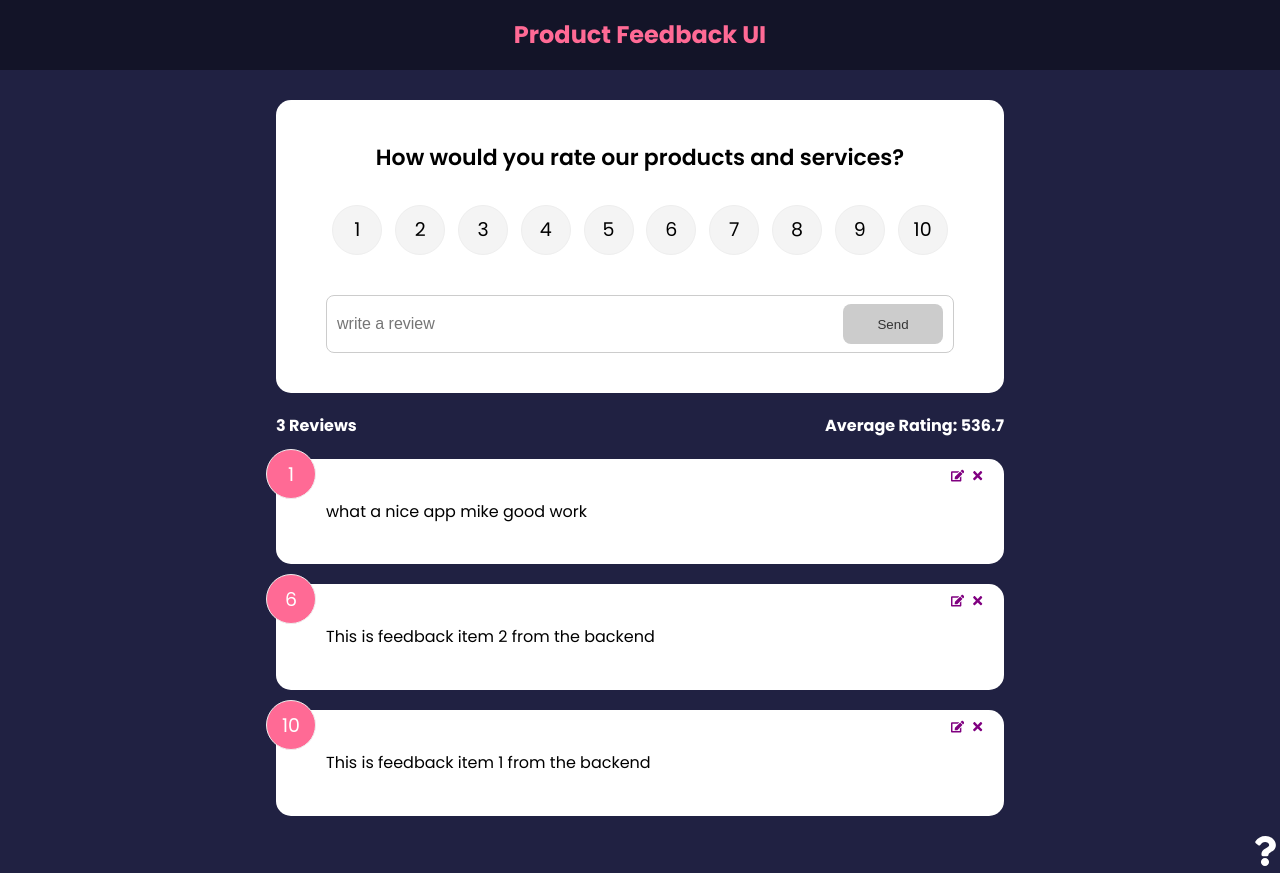
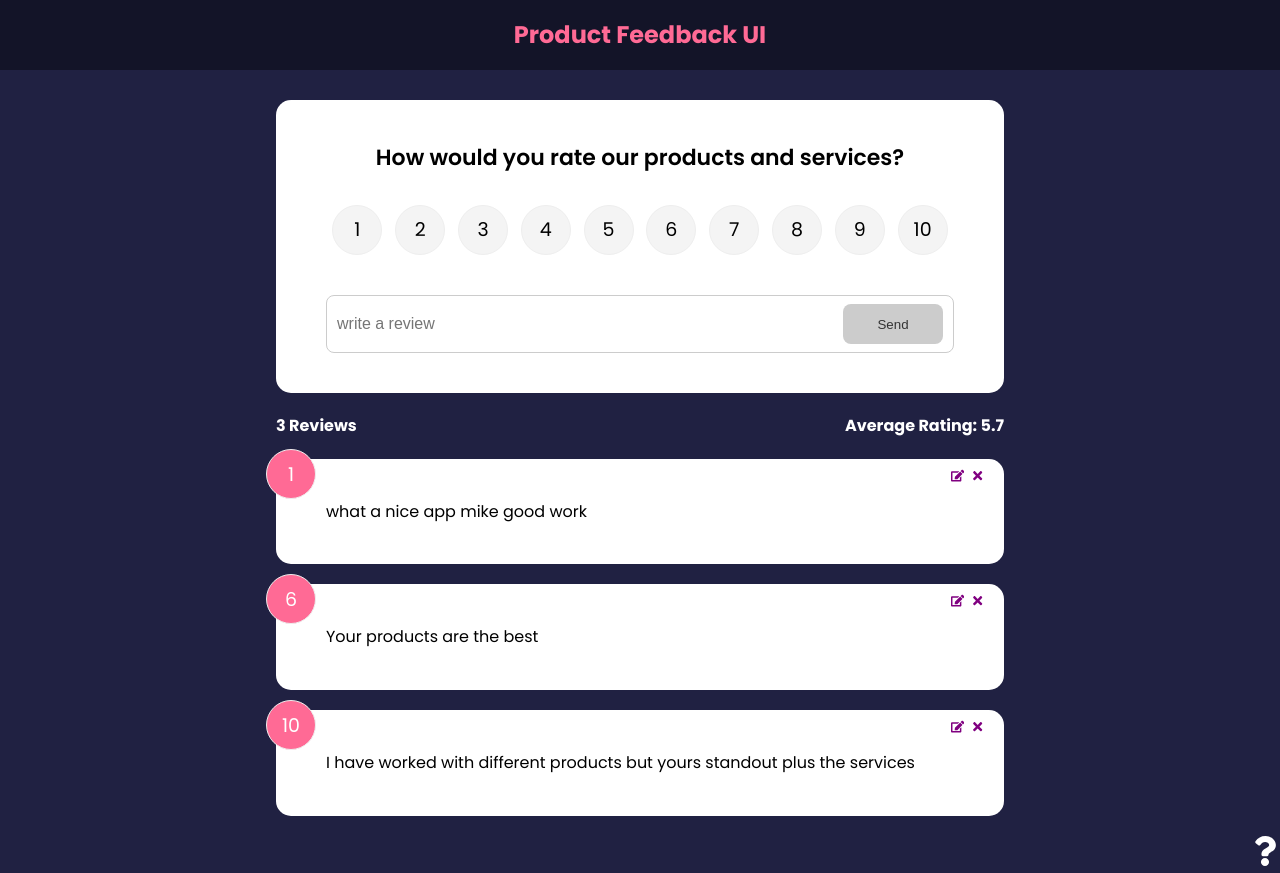
Before and after one commit to mik284/Feedback-App, a React (Create React App) app: page / in a window 1280 px wide. Built offline with nearby package versions, Linux system fonts and the light colour scheme; data requests are answered from the project's data file.

Commit message:
Run npm build

```diff
--- a/db.json
+++ b/db.json
@@ -1,18 +1,18 @@
 {
   "feedback": [
     {
-      "id": 1,
+      "text": "I have worked with different products but yours standout plus the services",
       "rating": 10,
-      "text": "This is feedback item 1 from the backend"
+      "id": 1
     },
     {
-      "id": 2,
+      "text": "Your products are the best ",
       "rating": 6,
-      "text": "This is feedback item 2 from the backend"
+      "id": 2
     },
     {
       "text": "what a nice app mike good work",
-      "rating": "1",
+      "rating": 1,
       "id": 3
     }
   ]
```
Also changed, not shown: src/components/shared/Spinner.jsx (line endings or trailing spaces).
